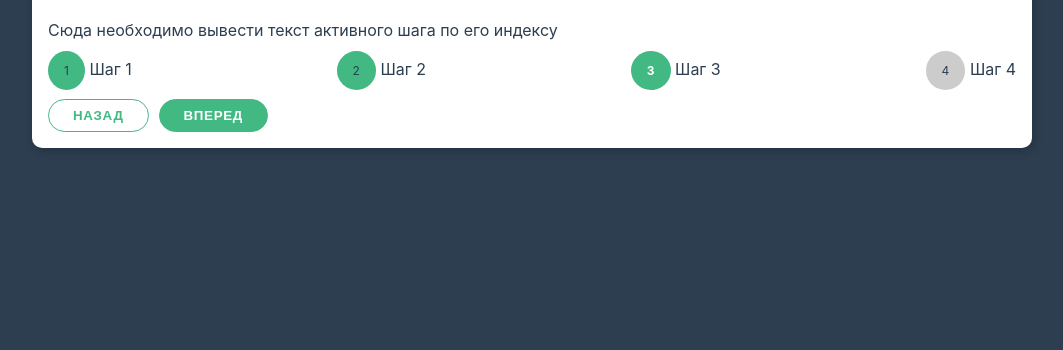
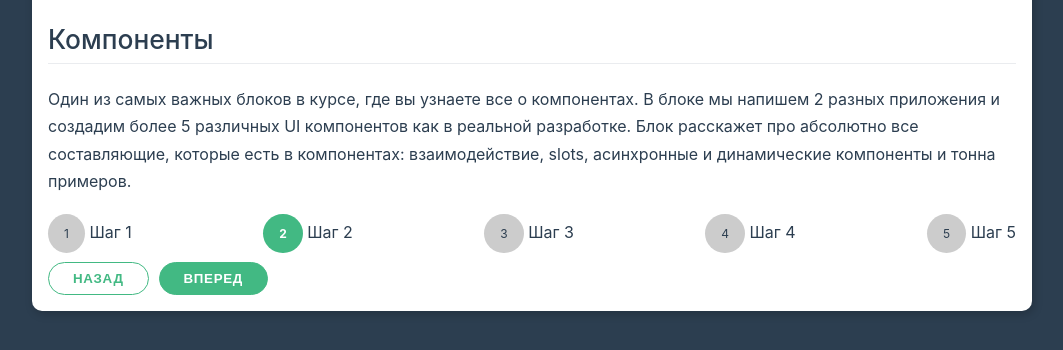
Before and after one commit to sheffcer/coursework_01, a plain HTML site: page index.html in a window 1280 px wide. Shown: the part 102-452 px from the top of the page, without its empty margins (108-1171 px from the left). Drawn offline with nearby package versions, Linux system fonts and the light colour scheme.

Commit message:
render stepps & show active step text

```diff
--- a/index.html
+++ b/index.html
@@ -13,14 +13,15 @@
       <h1>План по изучению Vue.js</h1>
 
       <div class="steps">
-        <div class="steps-content">
-          Сюда необходимо вывести текст активного шага по его индексу
+        <div class="steps-content" >
+          <h2 >{{currentStep[0].title}}</h2>
+          <p>{{currentStep[0].text}}</p>
         </div>
         <ul class="steps-list">
-          <li class="steps-item done"><span>1</span> Шаг 1</li>
-          <li class="steps-item done"><span>2</span> Шаг 2</li>
+          <li :class="{ active: item.isActive}" class="steps-item" v-for="(item, index) in steps"><span>{{index + 1}}</span> Шаг {{index + 1}}</li>
+          <!-- <li class="steps-item done"><span>2</span> Шаг 2</li>
           <li class="steps-item active"><span>3</span> Шаг 3</li>
-          <li class="steps-item"><span>4</span> Шаг 4</li>
+          <li class="steps-item"><span>4</span> Шаг 4</li> -->
         </ul>
         <div>
           <button class="btn">Назад</button>
--- a/theme.css
+++ b/theme.css
@@ -204,7 +204,7 @@ h3 {
 }
 
 .steps-content {
-  margin-bottom: 1rem;
+  margin-bottom: 1.5rem;
 }
 
 .steps-item.active span, .steps-item.done span {
--- a/vue.js
+++ b/vue.js
@@ -5,13 +5,29 @@
 const App = {
   data() {
     return {
-      activeIndex: 0, // то, что позволяет определить текущий активный шиг
+      activeIndex: 0, // то, что позволяет определить текущий активный шиг,
+      isActive: true,
       steps: [
-        {title: 'Основы', text: 'В блоке вы познакомитесь со всеми основами Vue.js на практике. На протяжении блока мы напишем реактивное приложение, в процессе разработки которого разберем вся базу фреймворка.'},
-        {title: 'Компоненты', text: 'Один из самых важных блоков в курсе, где вы узнаете все о компонентах. В блоке мы напишем 2 разных приложения и создадим более 5 различных UI компонентов как в реальной разработке. Блок расскажет про абсолютно все составляющие, которые есть в компонентах: взаимодействие, slots, асинхронные и динамические компоненты и тонна примеров.'},
-        {title: 'Роутер', text: 'В данном блоке вы узнаете все о том, как работает мультиязычность во Vue. Мы создадим миниклон Gmail в данном блоке, где вы на практике увидите как работать с динамическим роутером.'},
-        {title: 'Vuex', text: 'В блоке вы узнаете абсолютно все про Vuex. Вы узнаете как работать с данными, какие есть лучшие практики по их программированию и структурированию. Все на практике.'},
-        {title: 'Composition', text: 'Одним из наиболее важных обновлений в Vue 3 является появление альтернативного синтаксиса Composition API. В этом блоке вы узнаете все, чтобы полностью пользоваться данными синтаксисом на практических примерах. Помимо этого вы узнаете как работать совместно с Vue Router и Vuex.'},
+        {title: 'Основы',
+        text: 'В блоке вы познакомитесь со всеми основами Vue.js на практике. На протяжении блока мы напишем реактивное приложение, в процессе разработки которого разберем вся базу фреймворка.',
+         isActive: false
+        },
+        {title: 'Компоненты',
+         text: 'Один из самых важных блоков в курсе, где вы узнаете все о компонентах. В блоке мы напишем 2 разных приложения и создадим более 5 различных UI компонентов как в реальной разработке. Блок расскажет про абсолютно все составляющие, которые есть в компонентах: взаимодействие, slots, асинхронные и динамические компоненты и тонна примеров.',
+         isActive: true
+        },
+        {title: 'Роутер',
+        text: 'В данном блоке вы узнаете все о том, как работает мультиязычность во Vue. Мы создадим миниклон Gmail в данном блоке, где вы на практике увидите как работать с динамическим роутером.',
+        isActive: false
+        },
+        {title: 'Vuex',
+        text: 'В блоке вы узнаете абсолютно все про Vuex. Вы узнаете как работать с данными, какие есть лучшие практики по их программированию и структурированию. Все на практике.',
+        isActive: false
+        },
+        {title: 'Composition',
+        text: 'Одним из наиболее важных обновлений в Vue 3 является появление альтернативного синтаксиса Composition API. В этом блоке вы узнаете все, чтобы полностью пользоваться данными синтаксисом на практических примерах. Помимо этого вы узнаете как работать совместно с Vue Router и Vuex.',
+          isActive: false
+        },
       ]
     }
   },
@@ -30,6 +46,17 @@ const App = {
     }
   },
   computed: {
+    currentStep: function () {
+      let allSteps = this.steps
+      let current = allSteps.filter((e) => {
+        if (e.isActive === true) {
+           return e
+        }
+
+      })
+       console.log(current[0].title)
+      return current
+    }
     // тут стоит определить несколько свойств:
     // 1. текущий выбранный шаг
     // 2. выключена ли кнопка назад
```
